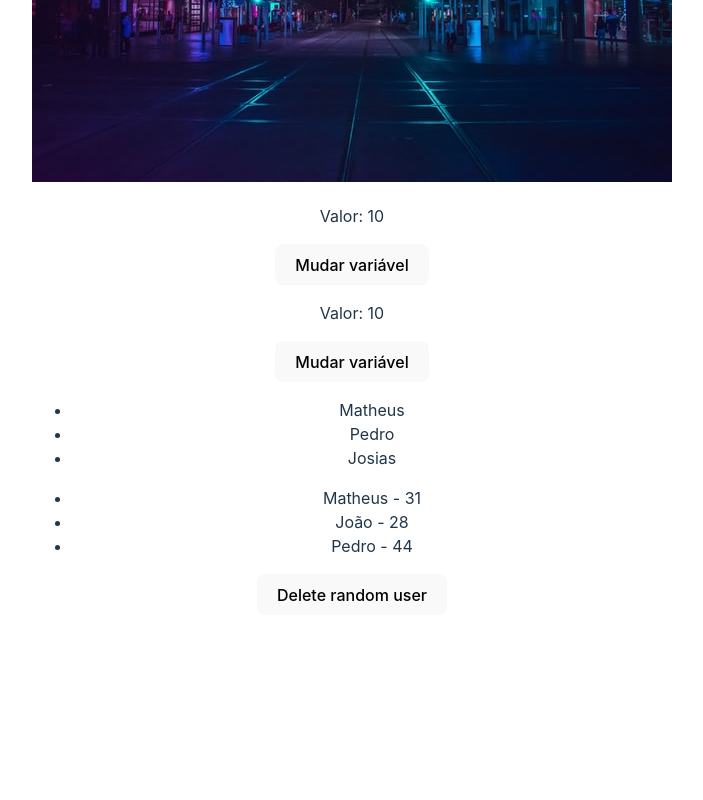
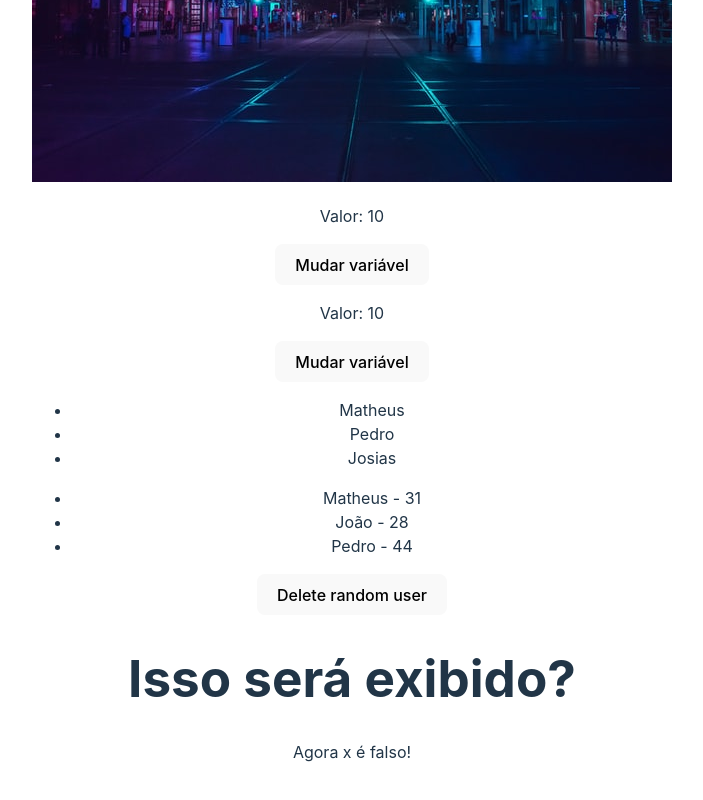
Before and after one commit to LuisFelipeSalvarani/curso_react, a React (Vite) app in the folder avancando/avancando/: page / in a window 1280 px wide. Shown: the part 835-1635 px from the top of the page, without its empty margins (288-991 px from the left). Before the commit the page ends 1482 px from the top, so only its background shows below. Built offline with nearby package versions, Linux system fonts and the light colour scheme.

Commit message:
Renderização condicional (if)

```diff
--- a/avancando/avancando/src/App.jsx
+++ b/avancando/avancando/src/App.jsx
@@ -6,6 +6,7 @@
 import City from "./assets/city.jpg"
 import ManageData from './components/ManageData'
 import ListRender from './components/ListRender'
+import ConditionalRender from './components/ConditionalRender'
 
 function App() {
   const [count, setCount] = useState(0)
@@ -23,6 +24,7 @@
       </div>
       <ManageData/>
       <ListRender/>
+      <ConditionalRender/>
     </>
   )
 }
--- /dev/null
+++ b/avancando/avancando/src/components/ConditionalRender.jsx
@@ -0,0 +1,15 @@
+import { useState } from "react"
+
+const ConditionalRender = () => {
+    const [x] = useState(false);
+
+  return (
+    <>
+        <h1>Isso será exibido?</h1>
+        {x && <p>Se x for true, sim!</p>}
+        {!x && <p>Agora x é falso!</p>}
+    </>
+  )
+}
+
+export default ConditionalRender
```
